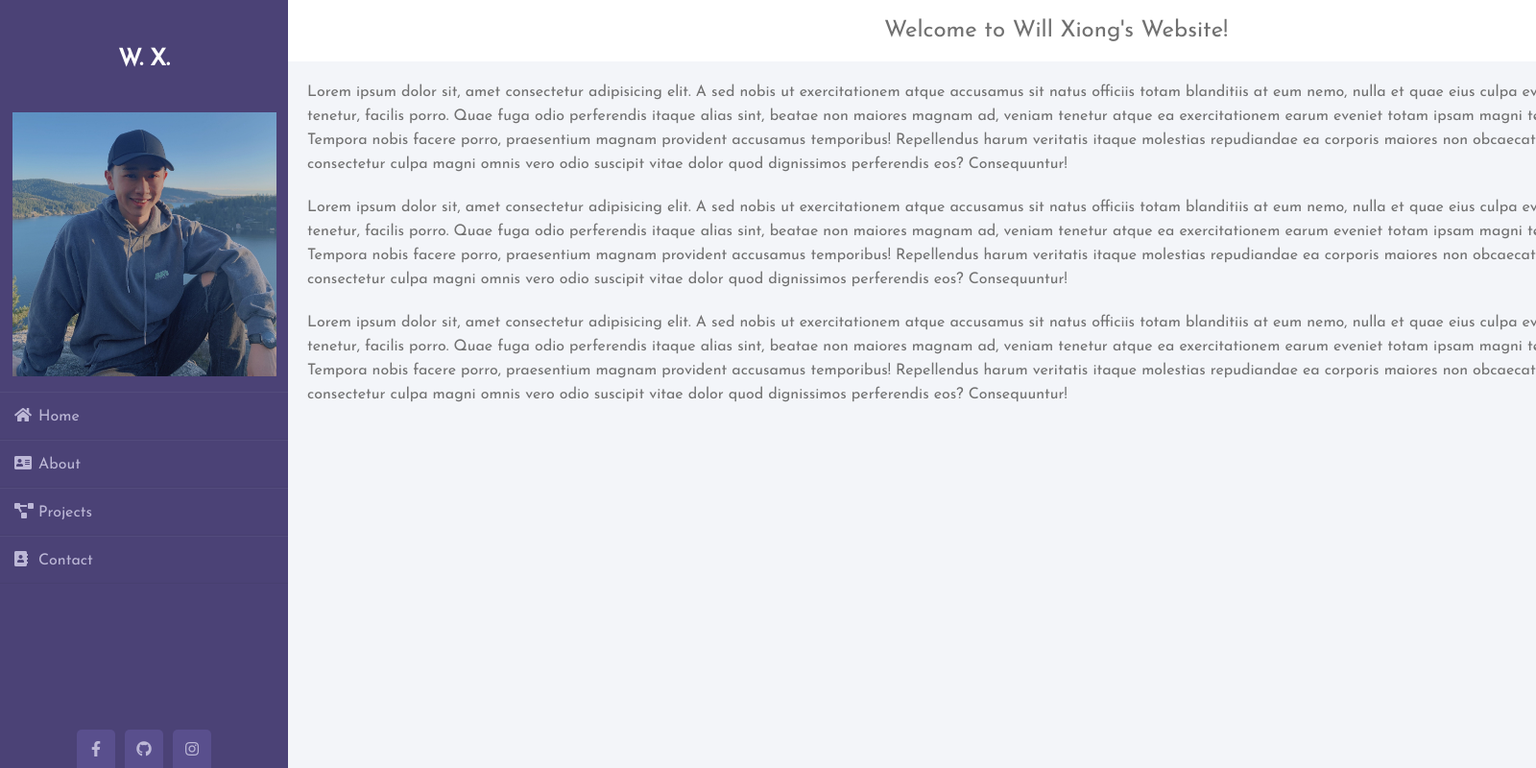
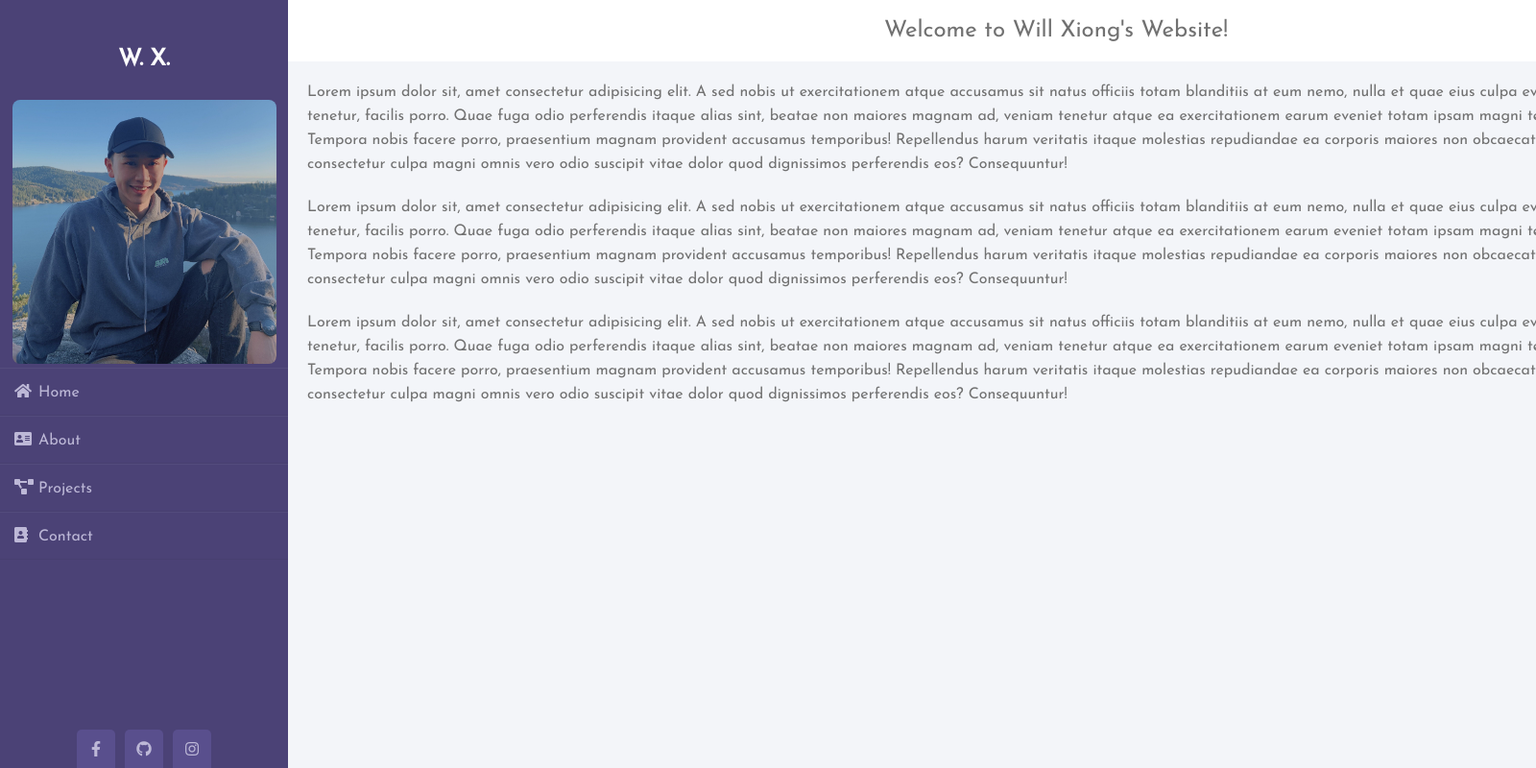
Before and after one commit to willBear/Personal_Website, a Flask app: page / in a window 1600 px wide; the page is wider, and only the part inside the window is pictured. Shown: that part at 96% size. Run offline with Flask 2, Linux system fonts and the light colour scheme; some libraries are stand-ins or nearby versions.

Commit message:
Added Margin, corrected avatar sizing

```diff
--- a/app/static/css/index.css
+++ b/app/static/css/index.css
@@ -36,7 +36,8 @@ body{
 .wrapper .sidebar img{
   width: 275px;
   height: 275px;
-  margin: 12.5px;
+  margin-left: 12.5px;
+  border-radius: 8px;
 }
 
 .wrapper .sidebar ul li{
```
